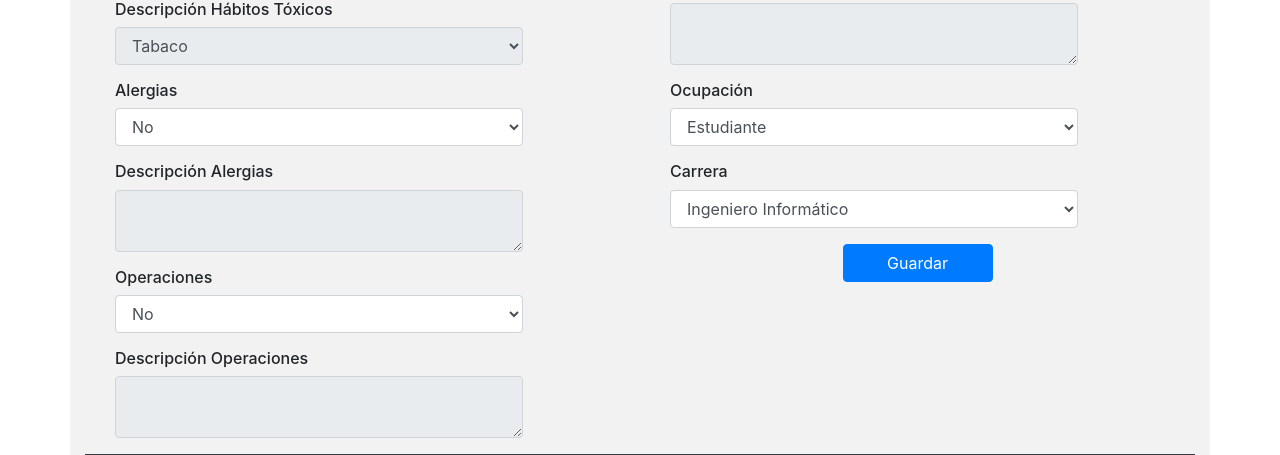
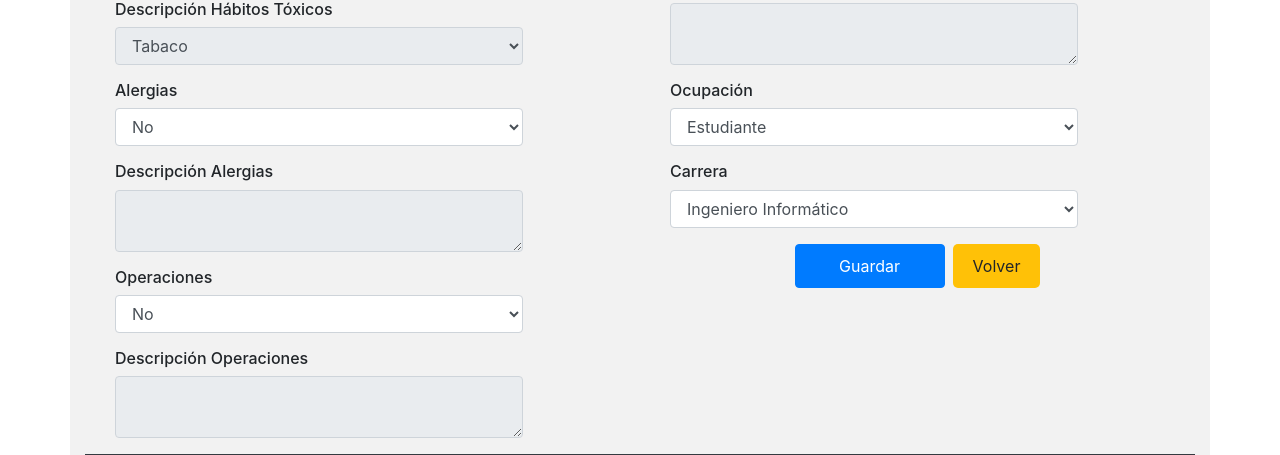
Before and after one commit to Senariusxd/ProyectoTesis-23-8-2024, a Django app: page /pacientes/1/fechas/2/egeneral/2/interrogatorio/crear/ in a window 1280 px wide. Shown: the part 630-1085 px from the top of the page. Run offline with Django 5.2, Linux system fonts and the light colour scheme; a user stored in the database is signed in; data comes from the database, SQL or seed files in the repository; both versions use the stored data as it was after the commit; some libraries are stand-ins or nearby versions.

Commit message:
agregue 2 botones

```diff
--- a/Historia/templates/base.html
+++ b/Historia/templates/base.html
@@ -104,7 +104,7 @@
                 <li class="nav-item">
                     <span class="nav-link text-white">{{ user.first_name }}</span>
                     <div class="logout-link">
-                        <a class="nav-link text-danger" href="{% url 'logout' %}">Cerrar sesión</a>
+                        <a class="nav-link text-danger" href="{% url 'logout' %}">Cerrar Sesión</a>
                     </div>
                 </li>
             </div>
--- a/Historia/templates/interrogatorio/crear_interrogatorio.html
+++ b/Historia/templates/interrogatorio/crear_interrogatorio.html
@@ -194,8 +194,8 @@
 			</div>
 
 			<div class="flex-container">
-				<button type="submit" class="btn btn-primary" style="width: 150px">Guardar</button>
-
+				<button type="submit" class="btn btn-primary mr-2" style="width: 150px">Guardar</button>
+				<button type="button" class="btn btn-warning" onclick="window.history.back()" style="padding: 10px 20px; border: none; border-radius: 5px; font-size: 16px; cursor: pointer;">Volver</button>
 			</div>
 		</form>
 	</div>
--- a/Historia/templates/interrogatorio/modificar_interrogatorio.html
+++ b/Historia/templates/interrogatorio/modificar_interrogatorio.html
@@ -202,7 +202,8 @@
 			</div>
 
 			<div class="flex-container">
-				<button type="submit" class="btn btn-primary" style="width: 150px">Guardar</button>
+				<button type="submit" class="btn btn-primary mr-2" style="width: 150px">Guardar</button>
+				<button type="button" class="btn btn-warning" onclick="window.history.back()" style="padding: 10px 20px; border: none; border-radius: 5px; font-size: 16px; cursor: pointer;">Volver</button>
 			</div>
 		</form>
 	</div>
```
Also changed, not shown: db.sqlite3.
